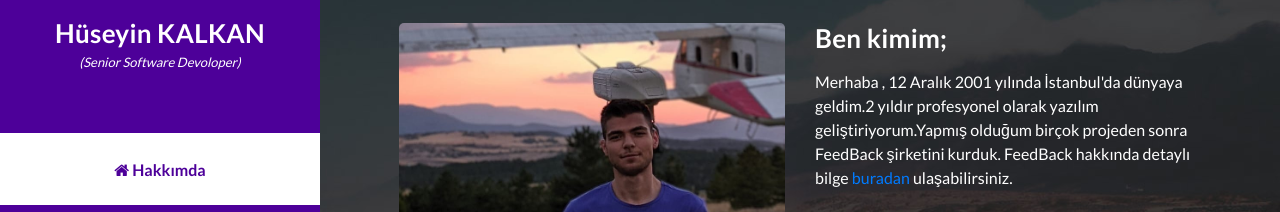
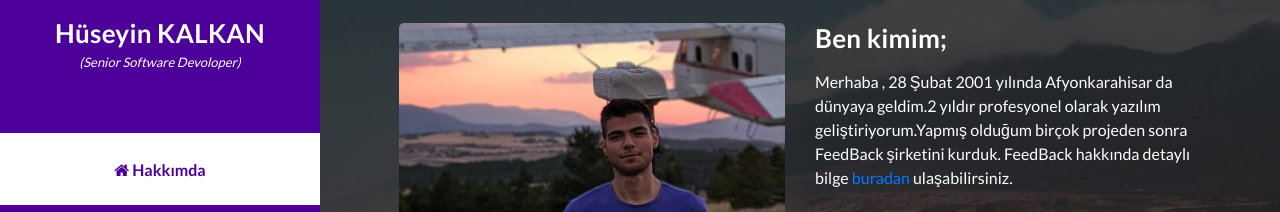
Before and after one commit to kalkanh776/Blog, a plain HTML site: page index.html in a window 1280 px wide. Shown: the part 222-434 px from the top of the page. Drawn offline with Linux system fonts and the light colour scheme.

Commit message:
Update index.html

```diff
--- a/index.html
+++ b/index.html
@@ -99,7 +99,7 @@ https://templatemo.com/tm-531-reflux
                 <div class="right-text">
                   <h4>Ben kimim;</h4>
                   <p>
-                    Merhaba , 12 Aralık 2001 yılında İstanbul'da dünyaya geldim.2 yıldır profesyonel olarak yazılım geliştiriyorum.Yapmış olduğum birçok projeden sonra
+                    Merhaba , 28 Şubat 2001 yılında Afyonkarahisar da dünyaya geldim.2 yıldır profesyonel olarak yazılım geliştiriyorum.Yapmış olduğum birçok projeden sonra
                     FeedBack şirketini kurduk. FeedBack hakkında detaylı bilge <a href="#"> buradan </a>ulaşabilirsiniz.
                   </p>
                   <div class="white-button">
```
